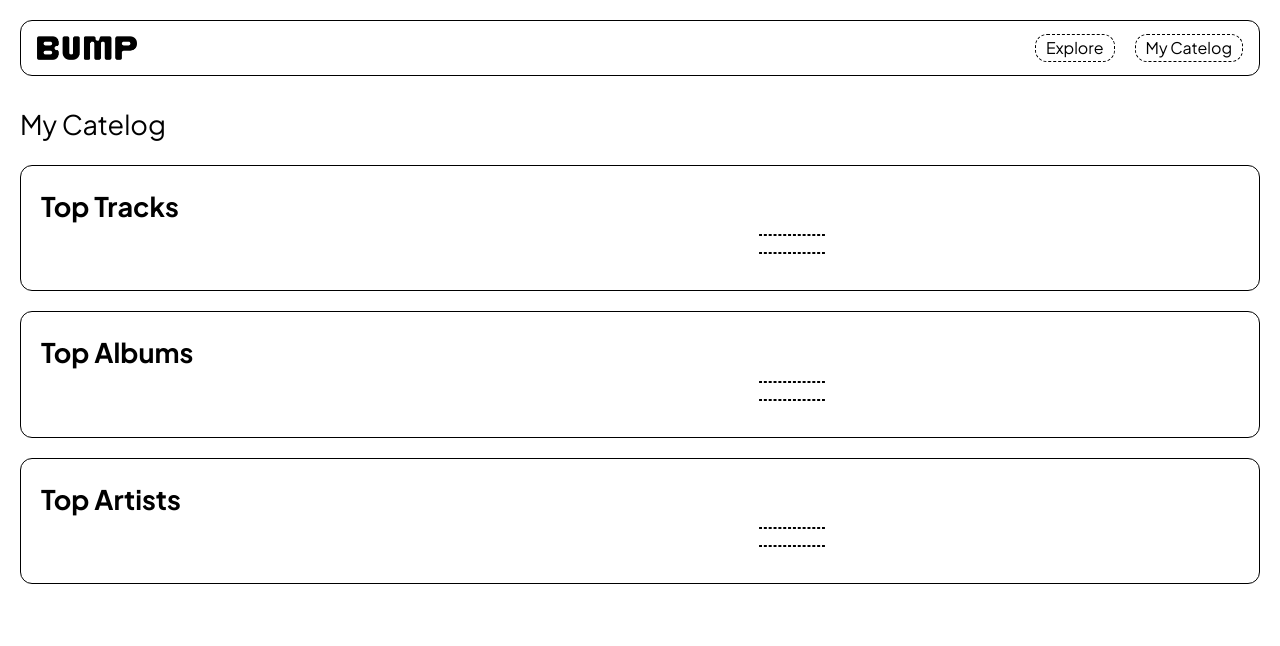
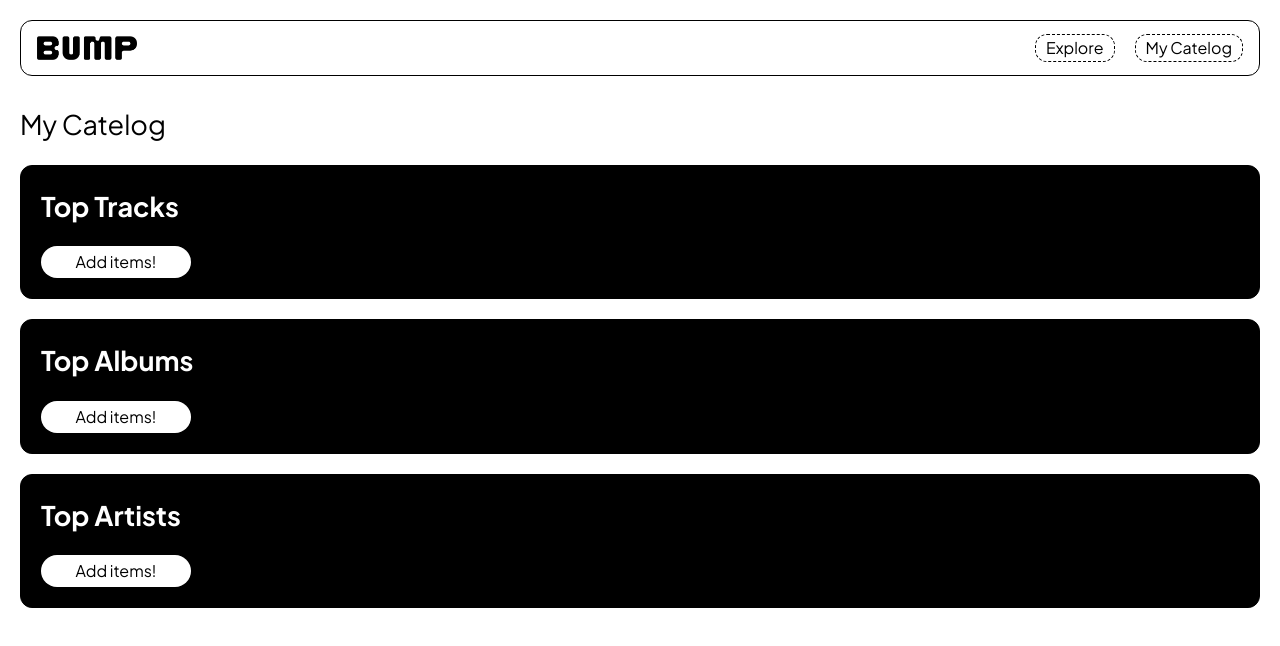
Before and after one commit to alextorresp/bump-catalog, a Next.js app: page /my-catelog in a window 1280 px wide. Shown: the top 646 px of the page. Built offline with nearby package versions, Linux system fonts and the light colour scheme.

Commit message:
Add styles to catelog grid

```diff
--- a/app/my-catelog/page.tsx
+++ b/app/my-catelog/page.tsx
@@ -1,8 +1,8 @@
 'use client';
 
 import { useGlobalContext } from '@/context/GlobalContext';
-import CatelogRow from '@/components/ui/catalog/CatelogRow';
 import { useEffect, useState } from 'react';
+import CatelogGrid from '@/components/ui/catalog/CatelogGrid';
 
 export default function MyWall() {
   const { topArtists, topAlbums, topTracks } = useGlobalContext();
@@ -15,15 +15,15 @@ export default function MyWall() {
 
   if (!isMounted) {
     return null;
-  }
+  };
 
   return (
     <main className='container'>
       <h3 className='mb-5'>My Catelog</h3>
       <div className='flex flex-col gap-5'>
-        <CatelogRow title='Top Tracks' type='track' data={topTracks}/>
-        <CatelogRow title='Top Albums' type='albums' data={topAlbums}/>
-        <CatelogRow title='Top Artists' type='artists' data={topArtists}/>
+        <CatelogGrid title='Top Tracks' type='track' data={topTracks}/>
+        <CatelogGrid title='Top Albums' type='albums' data={topAlbums}/>
+        <CatelogGrid title='Top Artists' type='artists' data={topArtists}/>
       </div>
     </main>
   )
--- a/src/components/ui/buttons/AddToListButton.tsx
+++ b/src/components/ui/buttons/AddToListButton.tsx
@@ -17,8 +17,8 @@ export default function AddToListButton({ onClick, isAdded, isLoading }: AddToLi
   return (
     <button
       className={`group rounded-full flex items-center justify-center w-4 h-4 md:w-5 md:h-5 xl:w-6 xl:h-6 relative hover:bg-green-600 transition-all ${
-        isAdded ? 'bg-green-600' : 'bg-white'
-      }`}
+        isAdded || isLoading ? 'bg-green-600' : 'bg-white'
+      } `}
       onClick={onClick}
       disabled={addingToList}
     >
--- /dev/null
+++ b/src/components/ui/buttons/ButtonOne.tsx
@@ -0,0 +1,29 @@
+'use client';
+
+import Link from 'next/link';
+
+type ButtonOneProps = {
+  text: string;
+  className: string;
+  onClick?: () => void;
+  link?: string;
+};
+
+export default function ButtonOne({ text, onClick, link, className }: ButtonOneProps) {
+  if (link) {
+    return (
+      <Link href={link} className={`${className} border-black border border-dashed rounded-full py-1 px-3 bg-white text-black hover:bg-black hover:text-white transition-all`}>
+          {text}
+      </Link>
+    );
+  }
+
+  return (
+    <button
+      onClick={onClick}
+      className={`${className} border-black border border-dashed rounded-full py-1 px-3 bg-white text-black hover:bg-black hover:text-white transition-all`}
+    >
+      {text}
+    </button>
+  );
+}
--- /dev/null
+++ b/src/components/ui/catalog/CatelogGrid.tsx
@@ -0,0 +1,75 @@
+import { CatelogItem } from '@/utils/types';
+import CatelogCard from './CatelogCard';
+import ButtonOne from '../buttons/ButtonOne';
+import Image from 'next/image';
+
+type Props= {
+  title: string;
+  type: string;
+  data: CatelogItem[];
+};
+
+export default function CatelogGrid({ title, data }: Props) {
+  return (
+    <div className={`relative flex flex-col p-5 border border-black rounded-xl pb-5 overflow-hidden text-white
+    ${data[0] ? 'bg-transparent': 'bg-black text-white'}`}
+    >
+      {data[0] &&
+        <div className='absolute w-full h-full top-0 left-0'>
+          <Image
+          src={data[0].imageSrc}
+          alt={data[0].title}
+          className='top-0 left-0 -z-20 blur-md'
+          fill
+          sizes=''
+          />
+          <div className='absolute w-full h-full top-0 left-0 -z-10 bg-gradient-to-t from-40% from-black to-transparent'></div>
+        </div>
+      }
+
+      <h3 className='font-bold mb-2 z-10'>{title}</h3>
+      <div className={`
+        ${!data[1] && 'grid-cols-1 md:grid-cols-1 lg:grid-cols-1'}
+        ${!data[0] ? 'hidden' : 'grid'}
+        grid-cols-1 md:grid-cols-1 lg:grid-cols-1 gap-4 w-full place-items-center`}
+        >
+        {/* First column takes 25% of the parent's width */}
+        <div className='col-span-3 md:col-span-1 grid-rows-1 gap-4 md:w-[30%] sm:w-[50%] w-[70%]'>
+          {data[0] && (
+            <CatelogCard position={1} itemData={data[0]} />
+          )}
+        </div>
+
+        {/* Remaining 3 columns split up the rest of the 75% of parent's width */}
+        <div className={`
+          ${!data[5] && 'md:grid-rows-1'}
+          ${!data[1] ? 'hidden' : 'grid'}
+          col-span-3 md:grid-rows-2 grid-rows-1 gap-4 w-full mb-3 place-items-center`}
+          >
+          <div className='grid md:grid-cols-5 grid-cols-1 gap-4 md:border border-gray-400 rounded-xl border-dashed md:w-full sm:w-[70%] w-[70%]'>
+            {data.slice(1, 6).map((item, index) => (
+              <div key={index} className='p-4'>
+                <CatelogCard position={index + 2} itemData={item} />
+              </div>
+            ))}
+          </div>
+
+          <div className={`
+            ${!data[5] ? 'hidden' : 'grid'}
+            grid md:grid-cols-5 grid-cols-1 gap-4 md:border border-black rounded-xl border-dashed md:w-full sm:w-[70%] w-[70%]`}
+            >
+            {data.slice(6, 11).map((item, index) => (
+              <div key={index} className='p-4'>
+                <CatelogCard position={index + 7} itemData={item} />
+              </div>
+            ))}
+          </div>
+        </div>
+      </div>
+
+      {data.length < 10 &&
+        <ButtonOne text='Add items!' link='/explore' className='mt-3 border-none z-20 hover:bg-slate-300 hover:text-black w-[150px] text-center'/>
+      }
+  </div>
+)
+};
--- a/src/components/ui/catalog/CatelogRow.tsx
+++ /dev/null
@@ -1,43 +0,0 @@
-import { CatelogItem } from '@/utils/types';
-import CatelogCard from './CatelogCard';
-
-type Props= {
-  title: string;
-  type: string;
-  data: CatelogItem[];
-}
-
-export default function CatelogRow({ title, data }: Props) {
-  return (
-    <div className='flex flex-col p-5 border border-black rounded-xl pb-9'>
-      <h3 className='font-bold mb-2'>{title}</h3>
-      <div className='grid grid-cols-1 md:grid-cols-4 gap-4 w-full place-items-center'>
-        {/* First column takes 25% of the parent's width */}
-        <div className='col-span-1'>
-          {data[0] && (
-            <CatelogCard position={1} itemData={data[0]} />
-          )}
-        </div>
-
-        {/* Remaining 3 columns split up the rest of the 75% of parent's width */}
-        <div className='col-span-3 grid md:grid-rows-2 grid-rows-1 gap-4'>
-          <div className='grid md:grid-cols-5 grid-cols-1 gap-4 md:border border-black rounded-xl border-dashed'>
-            {data.slice(1, 6).map((item, index) => (
-              <div key={index} className='p-4'>
-                <CatelogCard position={index + 2} itemData={item} />
-              </div>
-            ))}
-          </div>
-
-          <div className='grid md:grid-cols-5 grid-cols-1 gap-4 md:border border-black rounded-xl border-dashed'>
-          {data.slice(6, 11).map((item, index) => (
-            <div key={index} className='p-4'>
-              <CatelogCard position={index + 7} itemData={item} />
-            </div>
-          ))}
-          </div>
-      </div>
-    </div>
-  </div>
-)
-};
```
